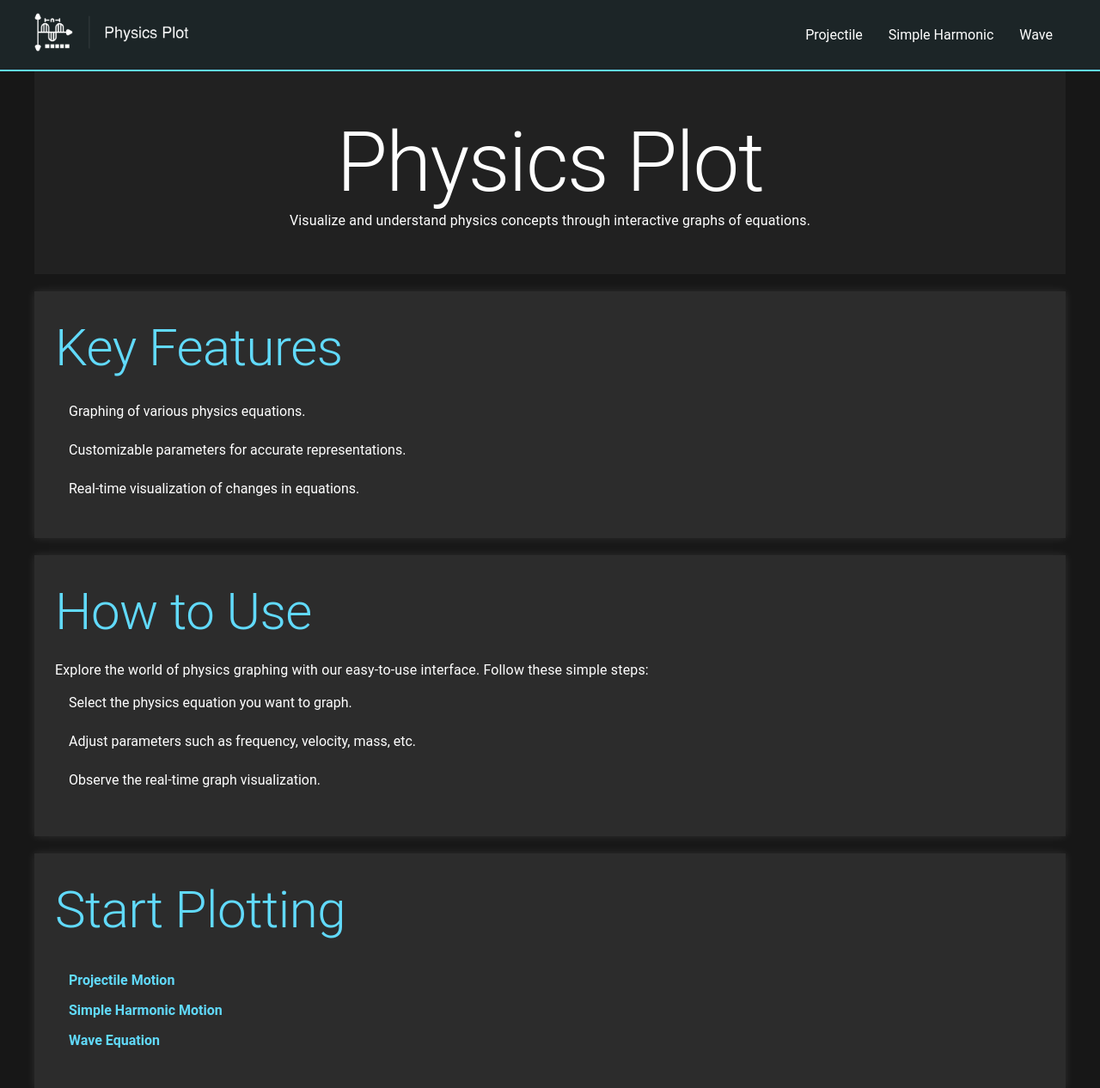
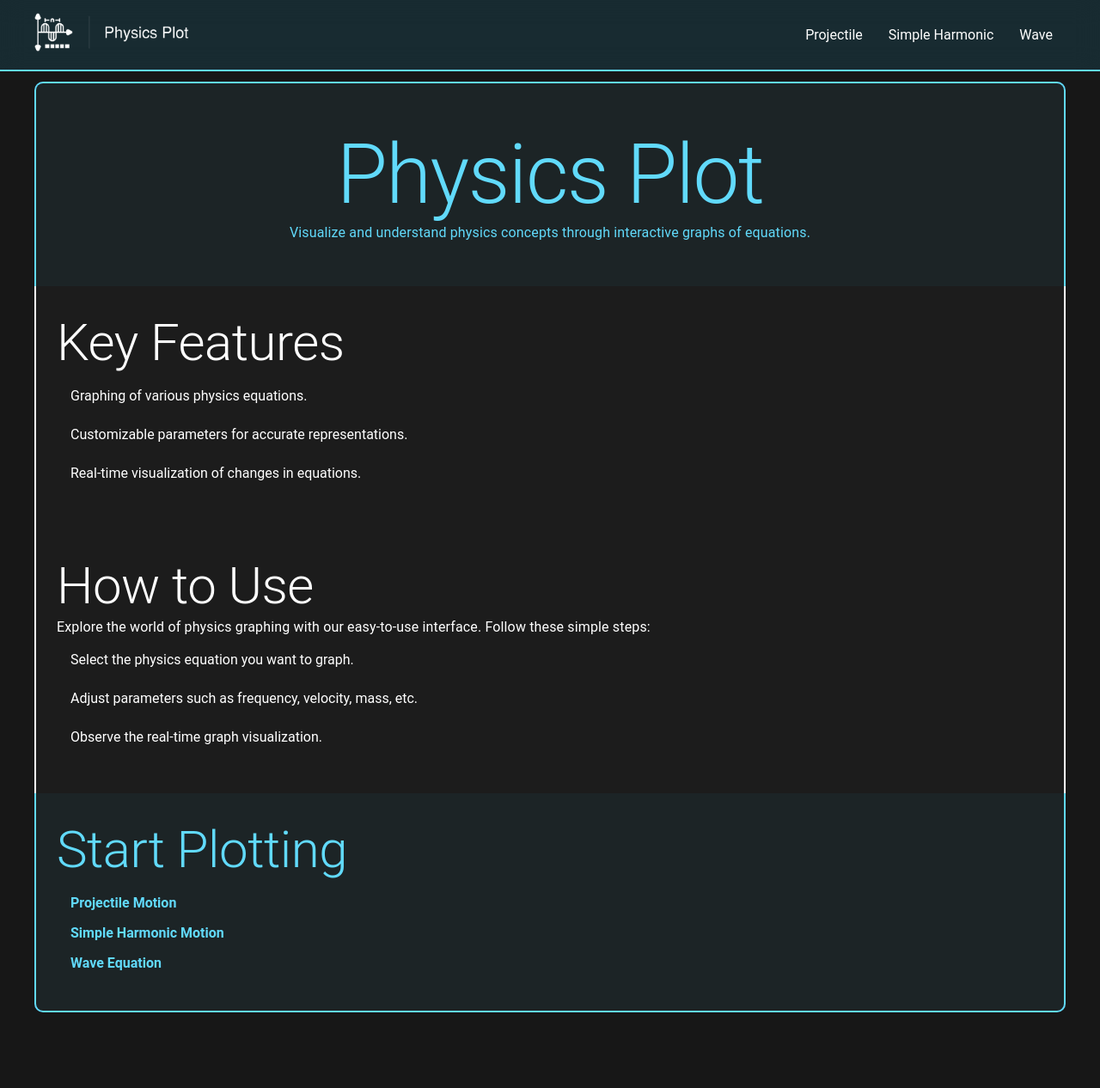
Before and after one commit to aadium/physics-plot, a React (Create React App) app: page / in a window 1280 px wide. Shown: the whole page at 86% size. After the commit the page ends 1178 px from the top, so only its background shows below. Built offline with nearby package versions, Linux system fonts and the light colour scheme.

Commit message:
modified homepage and navbar UI

```diff
--- a/src/theme/CSS/homepage.css
+++ b/src/theme/CSS/homepage.css
@@ -2,35 +2,35 @@ body {
     font-family: 'Roboto', sans-serif;
     margin: 0;
     padding: 0;
-    color: #fff;
 }
 
 .hero {
-    background-color: #212121;
     padding: 50px;
     text-align: center;
+    border-radius: 10px 10px 0px 0px;
+    border: 2px solid #61dafb;
+    border-bottom: 0px;
+    background-color: #61dafb10;
+    color: #61dafb;
 }
 
 .features,
-.how-to-use,
-.equations {
-    background-color: #2c2c2c;
+.how-to-use {
+    border: 2px solid white;
+    color: white;
+    border-top: 0px;
+    border-bottom: 0px;
     padding: 30px;
-    margin-top: 20px;
-    box-shadow: 0 0 10px rgba(255, 255, 255, 0.1);
+    background-color: #ffffff05;
 }
 
-.features h2,
-.how-to-use h2,
-.equations h2 {
+.equations {
+    border-radius: 0px 0px 10px 10px;
+    border: 2px solid #61dafb;
     color: #61dafb;
-    margin-bottom: 20px;
-}
-
-.features ul,
-.how-to-use ol {
-    list-style-type: none;
-    padding: 0;
+    border-top: 0px;
+    padding: 30px;
+    background-color: #61dafb10;
 }
 
 .features li,
--- a/src/theme/CSS/navbar.css
+++ b/src/theme/CSS/navbar.css
@@ -1,8 +1,12 @@
 .navbar {
-    background-color: #61dafb12;
+    background-color: #1939439b;
     color: white;
     border-bottom: 2px solid #61dafb;
     padding: 15px 0;
+    margin-bottom: 20px;
+    width: 100%;
+    position: fixed;
+    backdrop-filter: blur(15px);
 }
 
 .navbar-container {
--- a/src/widgets/navbar.js
+++ b/src/widgets/navbar.js
@@ -10,6 +10,7 @@ const Navbar = () => {
   };
 
   return (
+    <div>
       <nav className="navbar">
         <div className="navbar-container">
           <div className="navbar-logo">
@@ -29,6 +30,12 @@ const Navbar = () => {
           </div>
         </div>
       </nav>
+      <br/>
+      <br/>
+      <br/>
+      <br/>
+      <br/>
+    </div>
   );
 };
 
```
Lines whose indentation alone changed are shown as unchanged.
